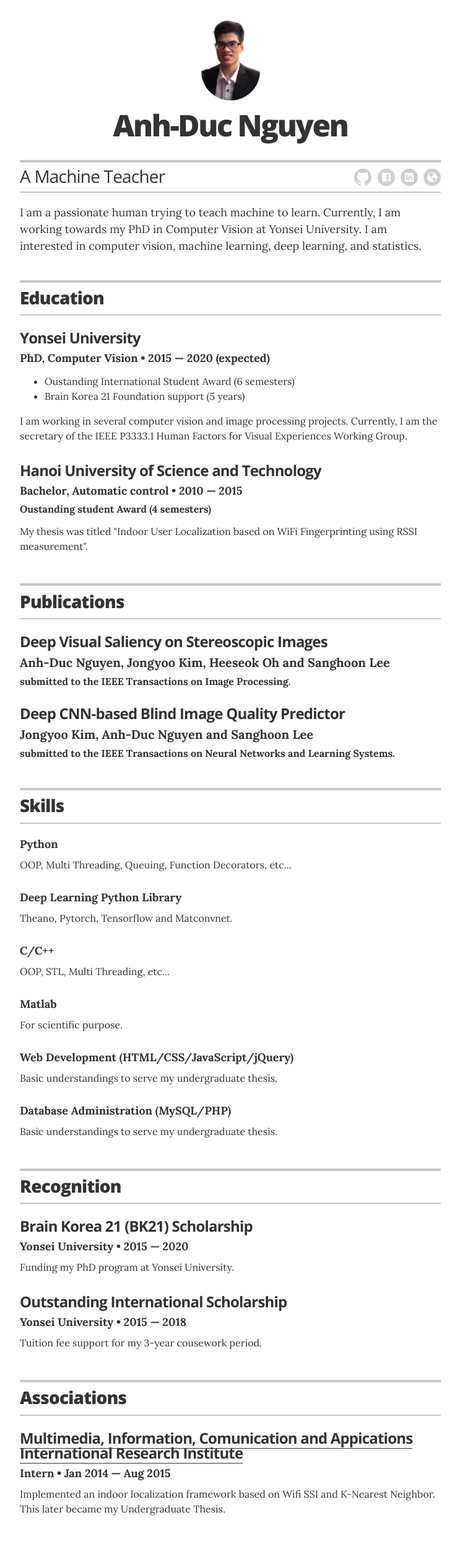
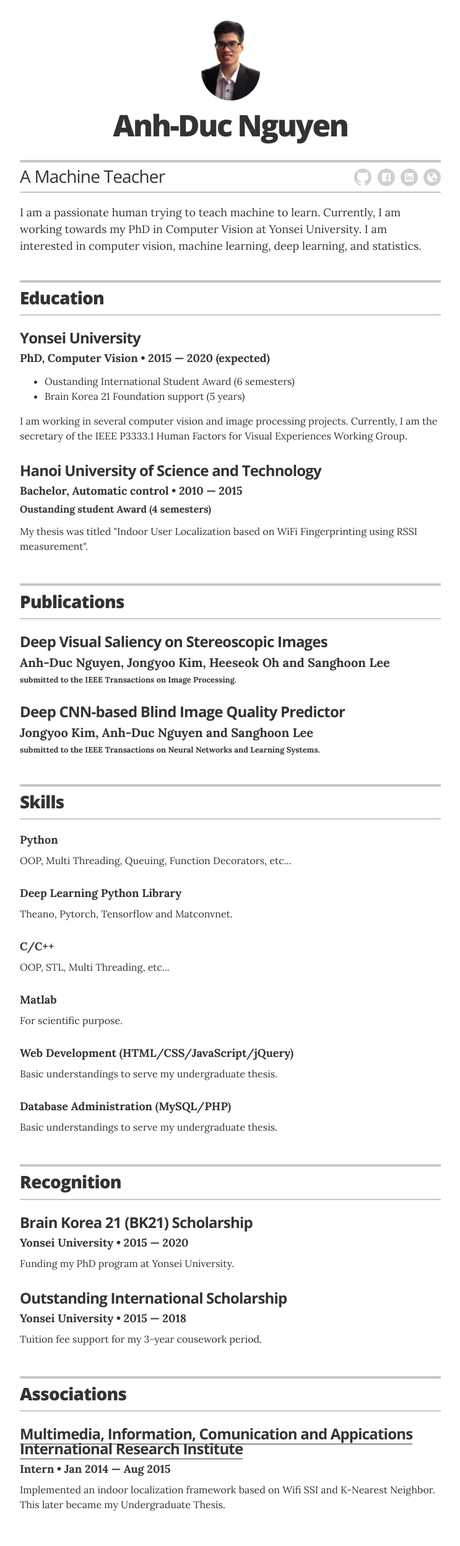
Before and after one commit to justanhduc/justanhduc.github.io, a Jekyll site: the page built from index.html, in a window 1280 px wide. Shown: the whole page at 62% size, without its empty margins (268-1011 px from the left). Built offline with Jekyll 4.4.1, drawn with Linux system fonts in a browser that asks for light colours.

Commit message:
Update _resume.scss

```diff
--- a/_sass/_resume.scss
+++ b/_sass/_resume.scss
@@ -161,7 +161,7 @@
   }
 
   .resume-item-note {
-    font-size: 1.0rem;
+    font-size: .8rem;
     margin: 0 0 .75rem;
     line-height: 1;
   }
```
